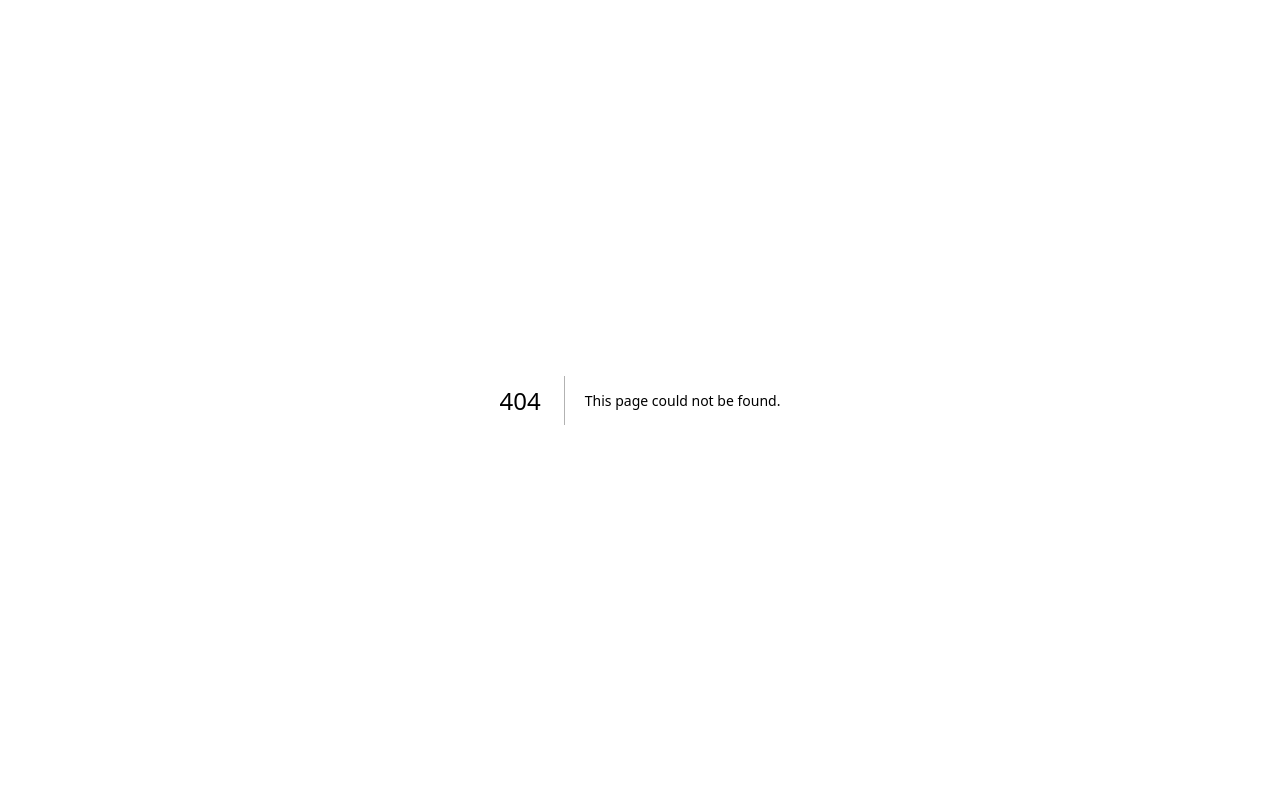
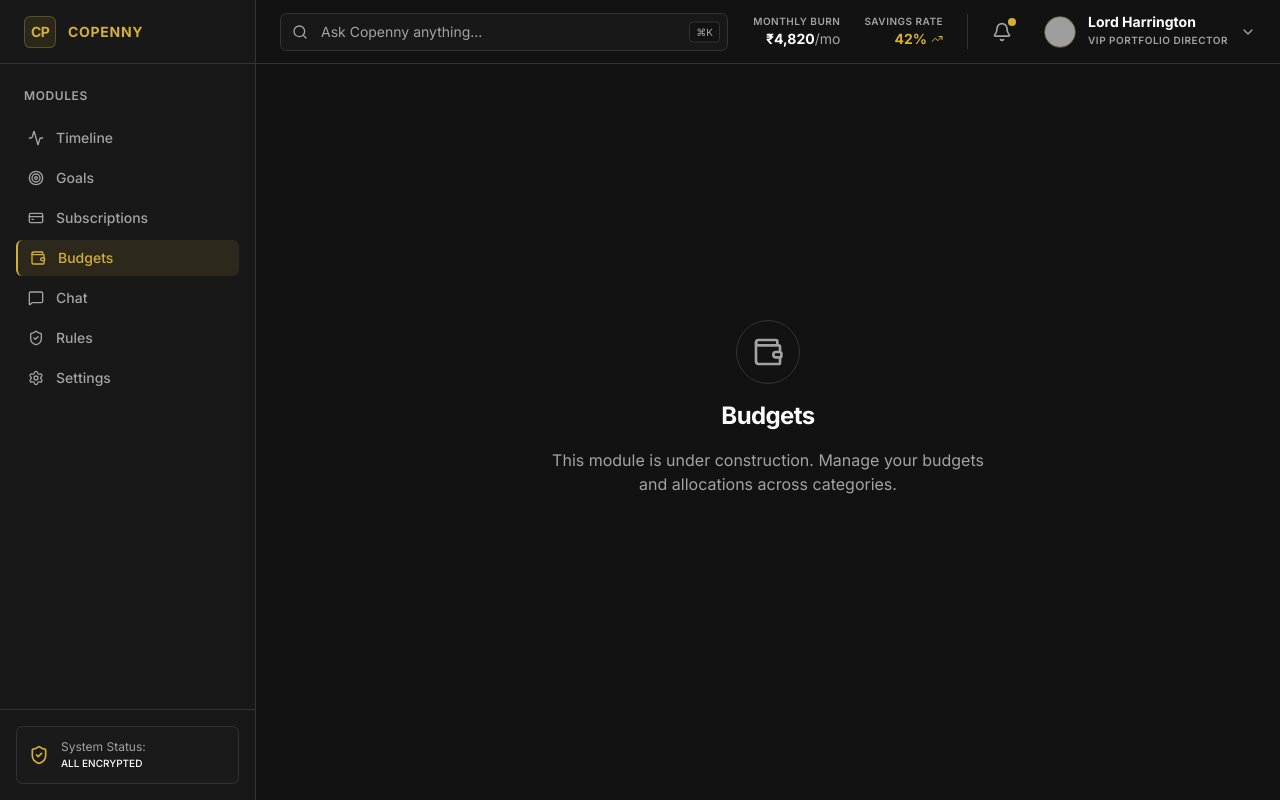
Before and after one commit to imzohair/copennyai, a Next.js app in the folder copenny/frontend/: page /budgets in a window 1280 px wide. Before the commit this address had no page. Built offline with nearby package versions, Linux system fonts and the light colour scheme; grey boxes are pictures that could not be loaded.

Commit message:
fix: add placeholder pages and vercel nextjs config

```diff
--- /dev/null
+++ b/copenny/frontend/app/(dashboard)/budgets/page.tsx
@@ -0,0 +1,15 @@
+import { Wallet } from "lucide-react";
+
+export default function BudgetsPage() {
+  return (
+    <div className="flex flex-col items-center justify-center h-[80vh] text-center space-y-4">
+      <div className="w-16 h-16 bg-surface-container rounded-full flex items-center justify-center border border-border">
+        <Wallet className="w-8 h-8 text-muted-foreground" />
+      </div>
+      <h2 className="text-2xl font-bold tracking-tight">Budgets</h2>
+      <p className="text-muted-foreground max-w-md">
+        This module is under construction. Manage your budgets and allocations across categories.
+      </p>
+    </div>
+  );
+}
--- /dev/null
+++ b/copenny/frontend/app/(dashboard)/chat/page.tsx
@@ -0,0 +1,15 @@
+import { MessageSquare } from "lucide-react";
+
+export default function ChatPage() {
+  return (
+    <div className="flex flex-col items-center justify-center h-[80vh] text-center space-y-4">
+      <div className="w-16 h-16 bg-surface-container rounded-full flex items-center justify-center border border-border">
+        <MessageSquare className="w-8 h-8 text-muted-foreground" />
+      </div>
+      <h2 className="text-2xl font-bold tracking-tight">Chat</h2>
+      <p className="text-muted-foreground max-w-md">
+        This module is under construction. Soon you will be able to chat directly with Copenny AI.
+      </p>
+    </div>
+  );
+}
--- /dev/null
+++ b/copenny/frontend/app/(dashboard)/goals/page.tsx
@@ -0,0 +1,15 @@
+import { Target } from "lucide-react";
+
+export default function GoalsPage() {
+  return (
+    <div className="flex flex-col items-center justify-center h-[80vh] text-center space-y-4">
+      <div className="w-16 h-16 bg-surface-container rounded-full flex items-center justify-center border border-border">
+        <Target className="w-8 h-8 text-muted-foreground" />
+      </div>
+      <h2 className="text-2xl font-bold tracking-tight">Goals</h2>
+      <p className="text-muted-foreground max-w-md">
+        This module is under construction. Future updates will allow you to track and manage your financial goals.
+      </p>
+    </div>
+  );
+}
--- /dev/null
+++ b/copenny/frontend/app/(dashboard)/rules/page.tsx
@@ -0,0 +1,15 @@
+import { ShieldCheck } from "lucide-react";
+
+export default function RulesPage() {
+  return (
+    <div className="flex flex-col items-center justify-center h-[80vh] text-center space-y-4">
+      <div className="w-16 h-16 bg-surface-container rounded-full flex items-center justify-center border border-border">
+        <ShieldCheck className="w-8 h-8 text-muted-foreground" />
+      </div>
+      <h2 className="text-2xl font-bold tracking-tight">Rules</h2>
+      <p className="text-muted-foreground max-w-md">
+        This module is under construction. Set custom financial automation rules here.
+      </p>
+    </div>
+  );
+}
--- /dev/null
+++ b/copenny/frontend/app/(dashboard)/settings/page.tsx
@@ -0,0 +1,15 @@
+import { Settings } from "lucide-react";
+
+export default function SettingsPage() {
+  return (
+    <div className="flex flex-col items-center justify-center h-[80vh] text-center space-y-4">
+      <div className="w-16 h-16 bg-surface-container rounded-full flex items-center justify-center border border-border">
+        <Settings className="w-8 h-8 text-muted-foreground" />
+      </div>
+      <h2 className="text-2xl font-bold tracking-tight">Settings</h2>
+      <p className="text-muted-foreground max-w-md">
+        This module is under construction. Manage your account settings and preferences.
+      </p>
+    </div>
+  );
+}
--- /dev/null
+++ b/copenny/frontend/app/(dashboard)/subscriptions/page.tsx
@@ -0,0 +1,15 @@
+import { CreditCard } from "lucide-react";
+
+export default function SubscriptionsPage() {
+  return (
+    <div className="flex flex-col items-center justify-center h-[80vh] text-center space-y-4">
+      <div className="w-16 h-16 bg-surface-container rounded-full flex items-center justify-center border border-border">
+        <CreditCard className="w-8 h-8 text-muted-foreground" />
+      </div>
+      <h2 className="text-2xl font-bold tracking-tight">Subscriptions</h2>
+      <p className="text-muted-foreground max-w-md">
+        This module is under construction. Track and optimize your recurring subscriptions here.
+      </p>
+    </div>
+  );
+}
```
Also changed, not shown: copenny/frontend/vercel.json (added).
